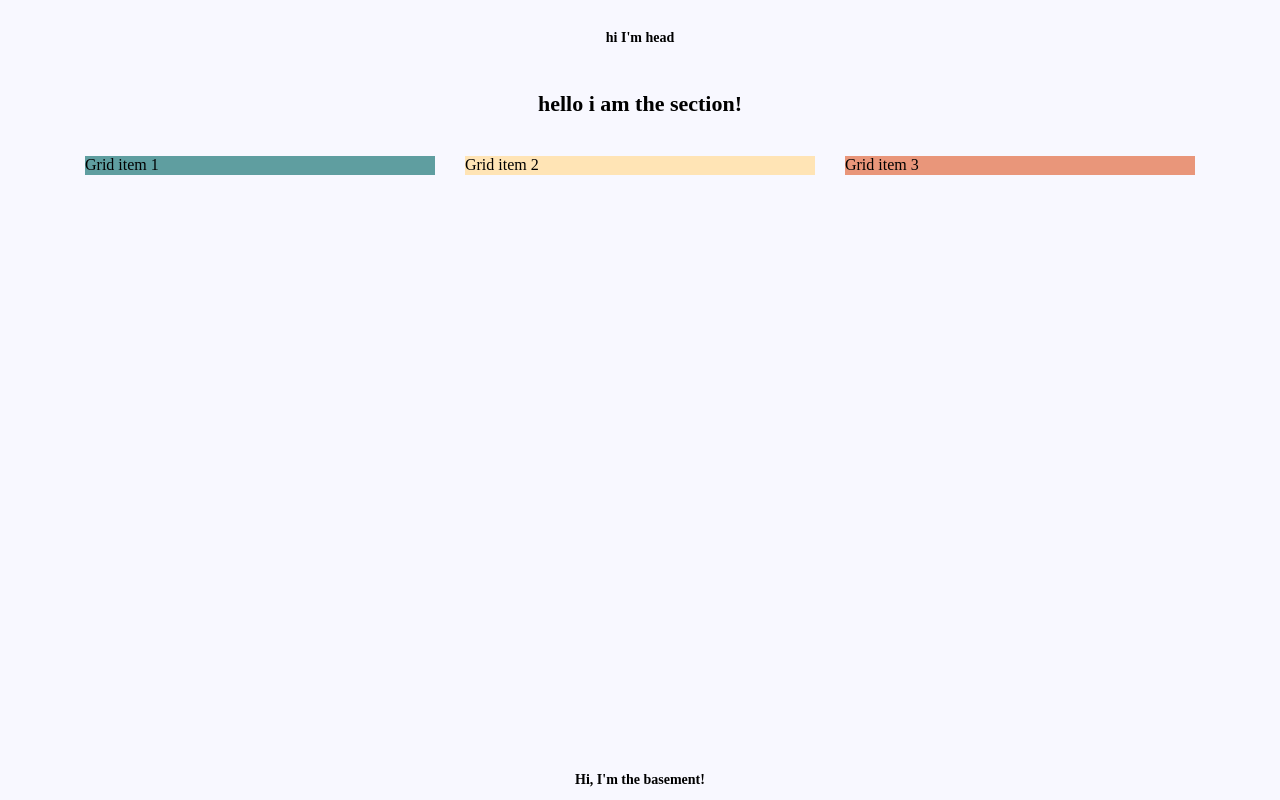
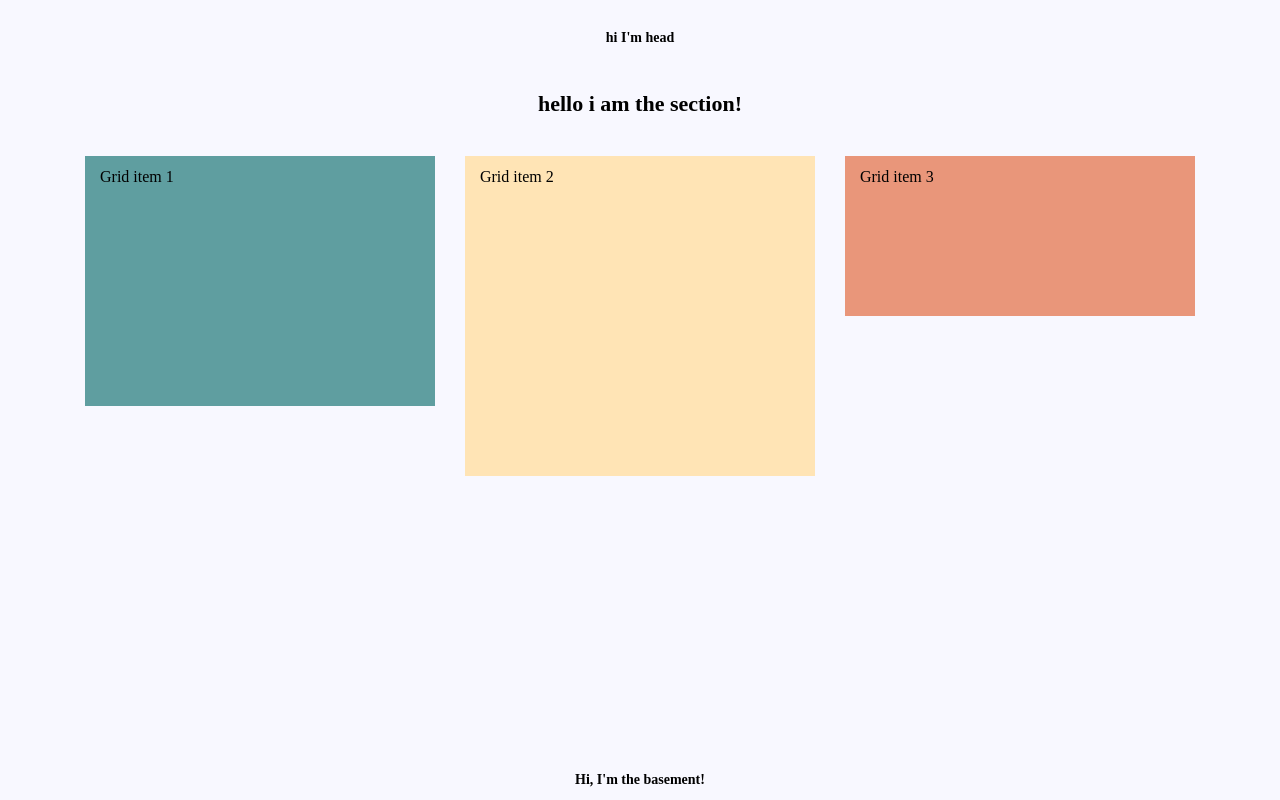
Before and after one commit to Ko2doo/gulp-pack, a website: page app/index.html in a window 1280 px wide. Drawn offline with nearby package versions, Linux system fonts and the light colour scheme; files that its build step writes are made by us from their sources.

Commit message:
Updates:20.02.2020 => немного изменил пример

```diff
--- a/app/index.html
+++ b/app/index.html
@@ -19,9 +19,15 @@
       <p>hello i am the section!</p>
 
     <div class="section-content">
-      <div class="col">Grid item 1</div>
-      <div class="col">Grid item 2</div>
-      <div class="col">Grid item 3</div>
+      <div class="col">
+        <p class="col-txt">Grid item 1</p>
+      </div>
+      <div class="col">
+        <p class="col-txt">Grid item 2</p>
+      </div>
+      <div class="col">
+        <p class="col-txt">Grid item 3</p>
+      </div>
     </div>
     </section>
   </main>
--- a/app/scss/blocks/_section-hello.scss
+++ b/app/scss/blocks/_section-hello.scss
@@ -15,8 +15,9 @@
 		@include size(4);
 		@include size-md(6);
 		@include size-sm(12);
+		@include col-padding();
 
-		@include md-block(){
+		@include sm-block(){
 			margin-top: $offset_one_side;
 
 				&:first-child{
@@ -25,13 +26,21 @@
 		}
 
 			&:nth-child(1){
+				height: rem(250);
 				background-color: cadetblue;
 			}
 			&:nth-child(2){
+				height: rem(320);
 				background-color: moccasin;
 			}
 			&:nth-child(3){
+				height: rem(160);
 				background-color: darksalmon;
+			}
+
+			&-txt{
+				margin-top: rem(12);
+				margin-bottom: rem(8);
 			}
 
 	}
```
Also changed, not shown: app/css/main.css.
